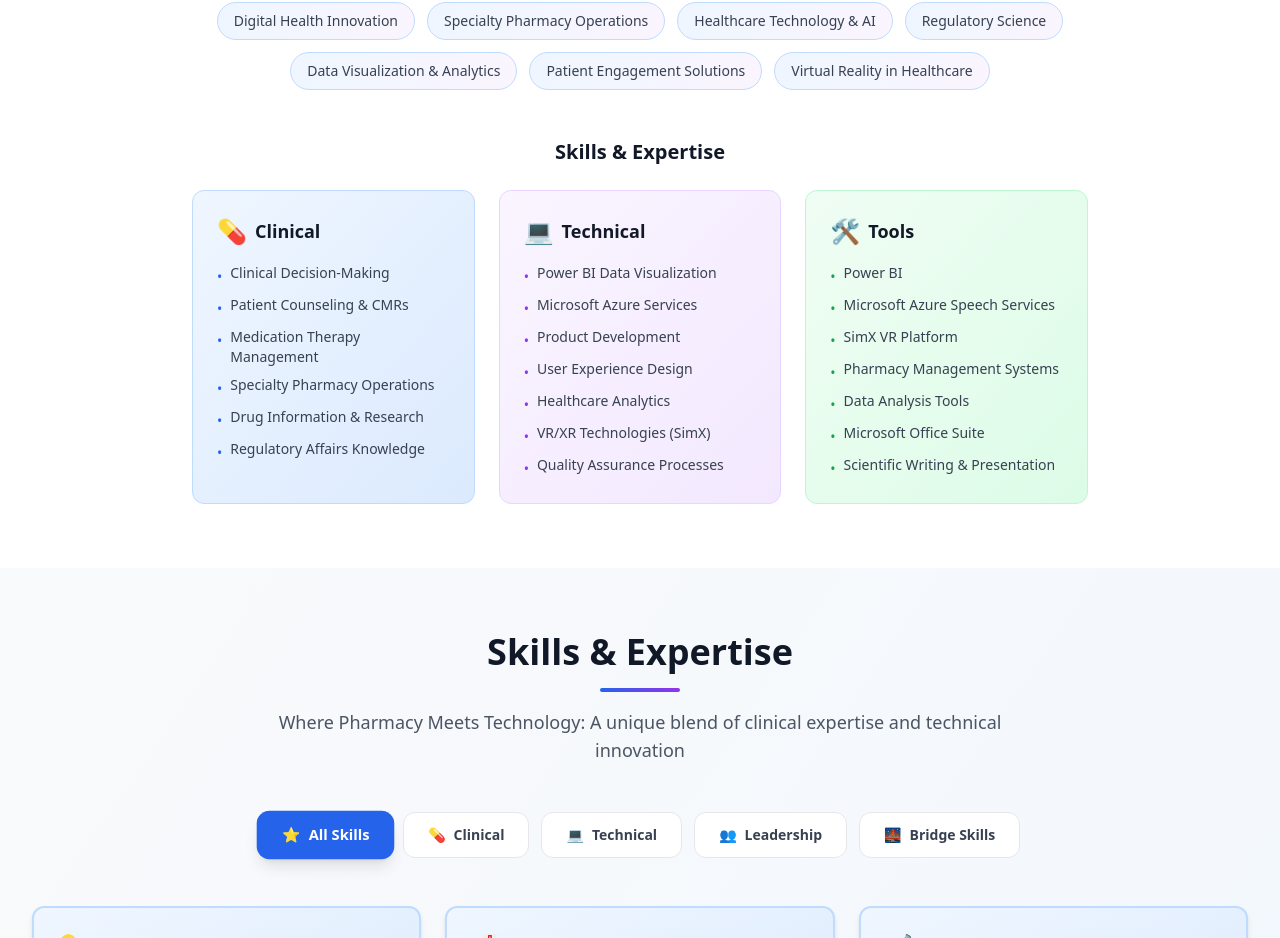
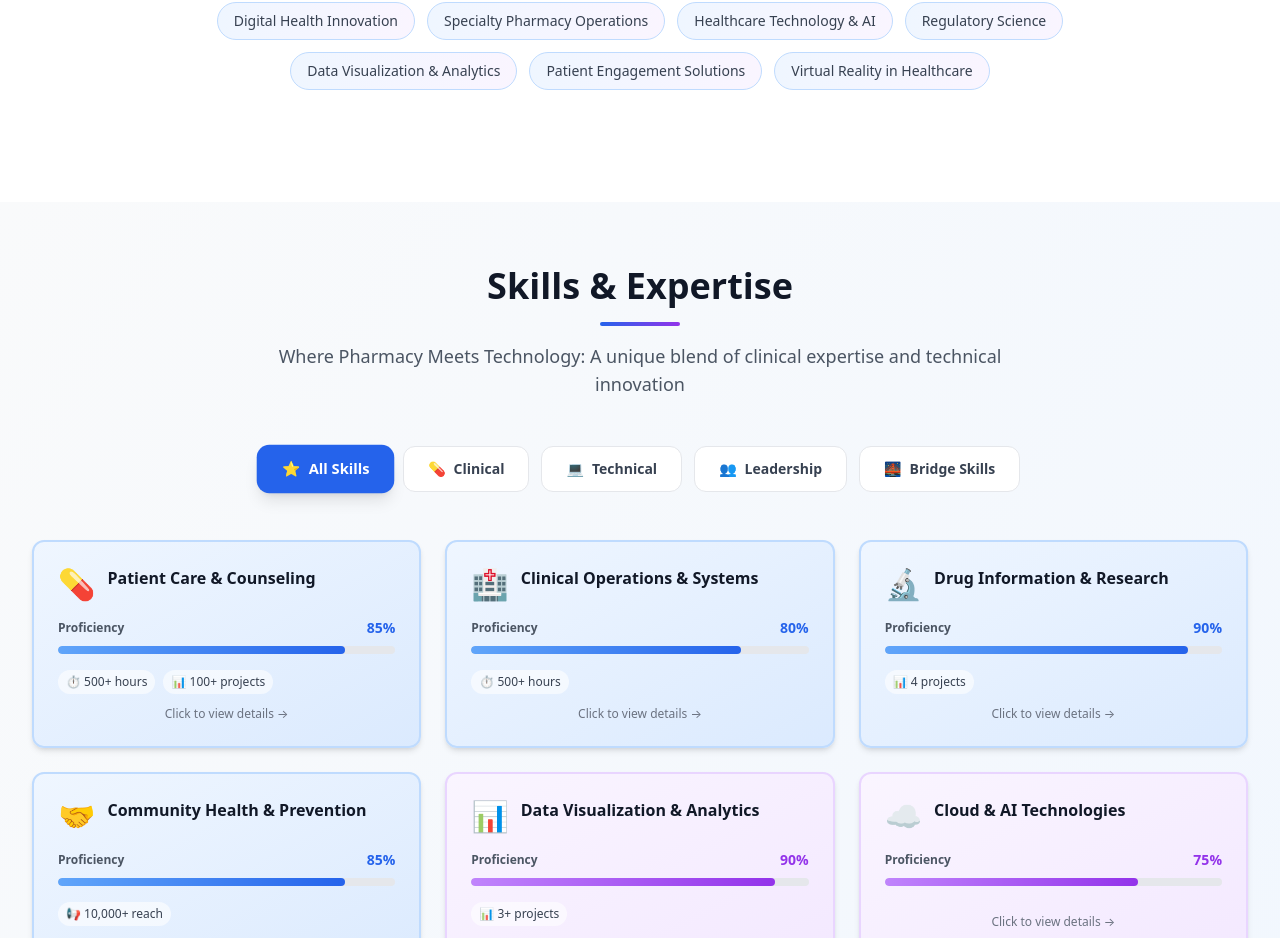
Before and after one commit to raulwnc/walter-portfolio, a Next.js app: page / in a window 1280 px wide. Shown: the part 1475-2413 px from the top of the page. Built offline with nearby package versions, Linux system fonts and the light colour scheme.

Commit message:
Add interactive Skills & Expertise Dashboard, clean up About section, and update CV

```diff
--- a/components/About.js
+++ b/components/About.js
@@ -77,61 +77,6 @@ const About = () => {
             </div>
           </motion.div>
 
-          {/* Skills Grid */}
-          <motion.div variants={ANIMATION_VARIANTS.fadeInUp}>
-            <h3 className="text-xl font-semibold text-gray-900 dark:text-gray-100 mb-6 text-center">
-              Skills & Expertise
-            </h3>
-            <div className="grid grid-cols-1 md:grid-cols-3 gap-6">
-              {/* Clinical Skills */}
-              <div className="bg-gradient-to-br from-blue-50 to-blue-100 dark:from-blue-900/20 dark:to-blue-800/20 p-6 rounded-xl border border-blue-200 dark:border-blue-700 hover:shadow-lg transition-shadow duration-200">
-                <div className="flex items-center gap-2 mb-4">
-                  <span className="text-2xl" aria-hidden="true">💊</span>
-                  <h4 className="text-lg font-bold text-gray-900 dark:text-gray-100">Clinical</h4>
-                </div>
-                <ul className="space-y-2">
-                  {ABOUT.skills.clinical.map((skill) => (
-                    <li key={skill} className="flex items-start gap-2 text-sm text-gray-700 dark:text-gray-300">
-                      <span className="text-blue-600 dark:text-blue-400 mt-1" aria-hidden="true">•</span>
-                      {skill}
-                    </li>
-                  ))}
-                </ul>
-              </div>
-
-              {/* Technical Skills */}
-              <div className="bg-gradient-to-br from-purple-50 to-purple-100 dark:from-purple-900/20 dark:to-purple-800/20 p-6 rounded-xl border border-purple-200 dark:border-purple-700 hover:shadow-lg transition-shadow duration-200">
-                <div className="flex items-center gap-2 mb-4">
-                  <span className="text-2xl" aria-hidden="true">💻</span>
-                  <h4 className="text-lg font-bold text-gray-900 dark:text-gray-100">Technical</h4>
-                </div>
-                <ul className="space-y-2">
-                  {ABOUT.skills.technical.map((skill) => (
-                    <li key={skill} className="flex items-start gap-2 text-sm text-gray-700 dark:text-gray-300">
-                      <span className="text-purple-600 dark:text-purple-400 mt-1" aria-hidden="true">•</span>
-                      {skill}
-                    </li>
-                  ))}
-                </ul>
-              </div>
-
-              {/* Tools */}
-              <div className="bg-gradient-to-br from-green-50 to-green-100 dark:from-green-900/20 dark:to-green-800/20 p-6 rounded-xl border border-green-200 dark:border-green-700 hover:shadow-lg transition-shadow duration-200">
-                <div className="flex items-center gap-2 mb-4">
-                  <span className="text-2xl" aria-hidden="true">🛠️</span>
-                  <h4 className="text-lg font-bold text-gray-900 dark:text-gray-100">Tools</h4>
-                </div>
-                <ul className="space-y-2">
-                  {ABOUT.skills.tools.map((tool) => (
-                    <li key={tool} className="flex items-start gap-2 text-sm text-gray-700 dark:text-gray-300">
-                      <span className="text-green-600 dark:text-green-400 mt-1" aria-hidden="true">•</span>
-                      {tool}
-                    </li>
-                  ))}
-                </ul>
-              </div>
-            </div>
-          </motion.div>
         </motion.div>
       </div>
     </section>
```
Also changed, not shown: 1 other file (tests, documents, lock files or other folders).
